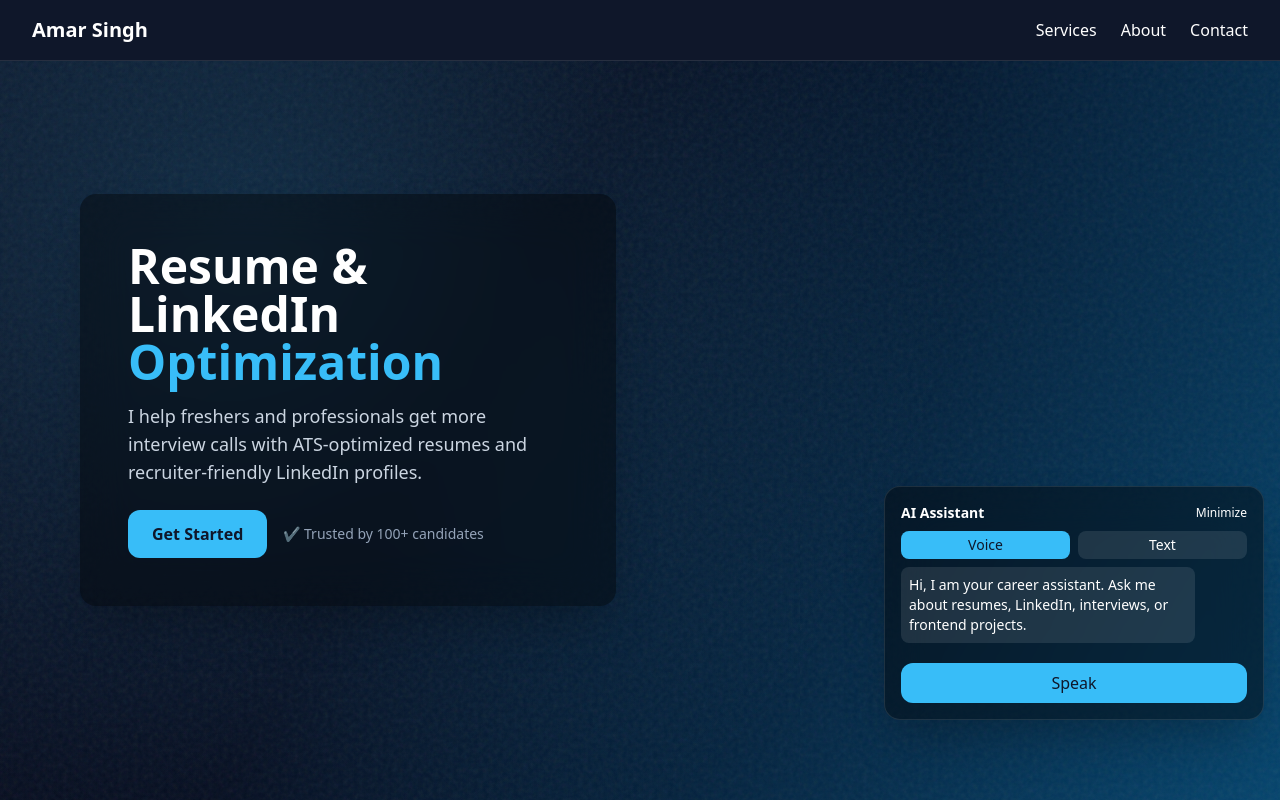
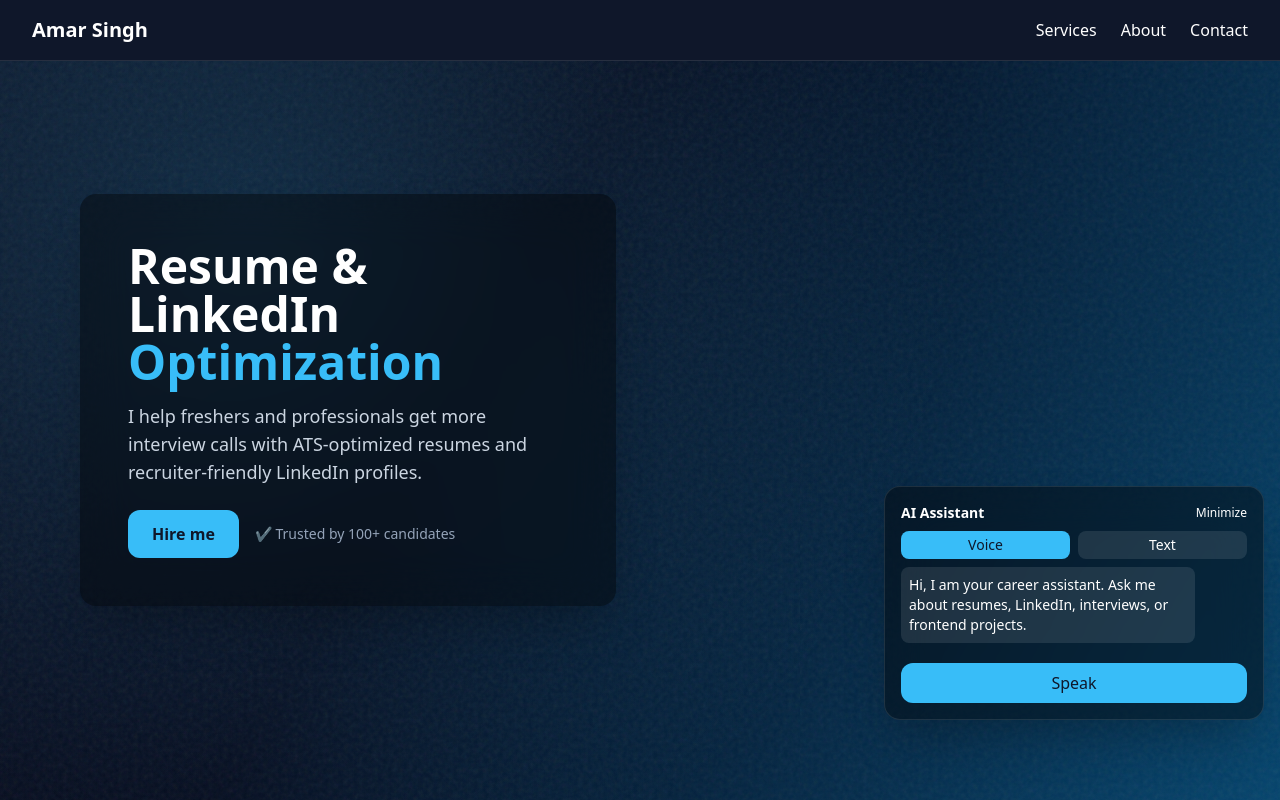
Before and after one commit to amarsin22/Freelance-website, a React (Vite) app: page / in a window 1280 px wide. Shown: the top 800 px of the page. Built offline with nearby package versions, Linux system fonts and the light colour scheme.

Commit message:
Change button text from 'Get Started' to 'Hire me'

```diff
--- a/src/components/Hero.jsx
+++ b/src/components/Hero.jsx
@@ -37,7 +37,7 @@
                          rounded-xl font-semibold
                          transition-all duration-300"
             >
-              Get Started
+              Hire me
             </a>
 
             <span className="text-slate-400 text-sm">
```
